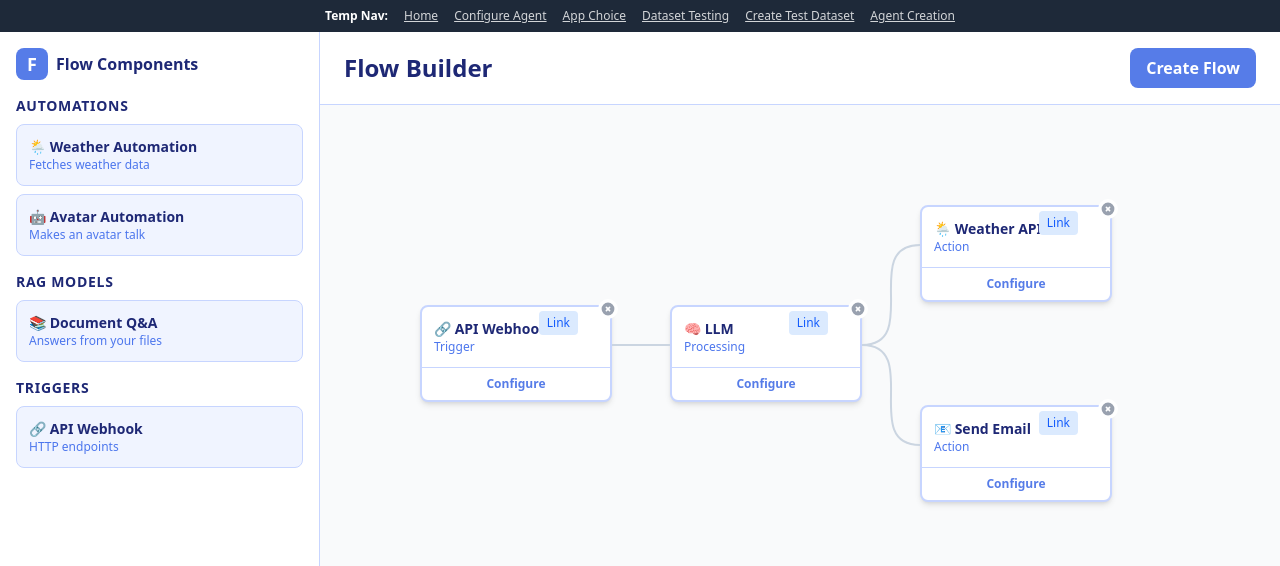
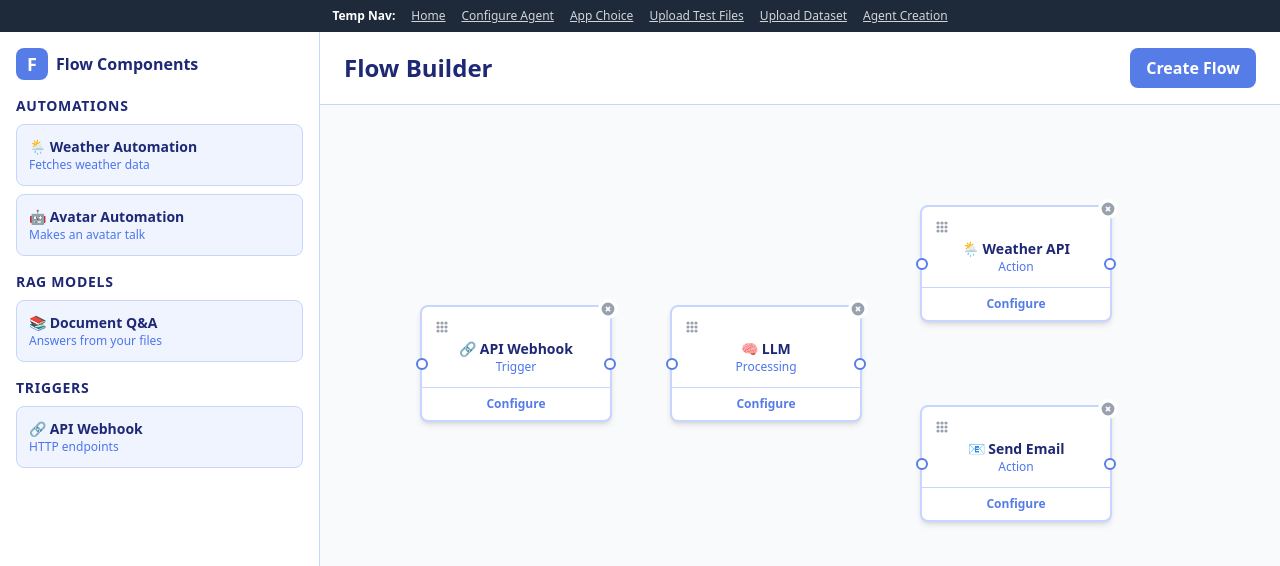
Before and after one commit to jovitaeliana/AutomationAgent, a React (Vite) app: page / in a window 1280 px wide. Both pictures are taken after a click on the button "Agent Creation". Shown: the top 566 px of the page. Built offline with nearby package versions, Linux system fonts and the light colour scheme; data requests are answered from the project's data file.

Commit message:
fixing links

```diff
--- a/src/App.tsx
+++ b/src/App.tsx
@@ -4,12 +4,12 @@ import { useState } from 'react';
 import HomePage from './pages/HomePage';
 import ConfigureAgentPage from './pages/ConfigureAgentPage';
 import AppChoicePage from './pages/AppChoicePage';
-import DatasetTestingPage from './pages/DatasetTestingPage';
-import TestDatasetPage from './pages/TestDatasetPage'; // This corresponds to the "Create Test Dataset" page
+import UploadDatatestPage from './pages/UploadDatatestPage';
 import AgentCreationPage from './pages/AgentCreationPage';
+import UploadTestingFilePage from './pages/DatasetTestingPage';
 
 // Define the possible page names for type safety
-type PageName = 'home' | 'configure' | 'choice' | 'dataset-testing' | 'test-dataset' | 'agent-creation';
+type PageName = 'home' | 'configure' | 'choice' | 'dataset-testing' | 'upload-dataset' | 'agent-creation';
 
 function App() {
   const [page, setPage] = useState<PageName>('home');
@@ -24,9 +24,9 @@ function App() {
       case 'choice':
         return <AppChoicePage />;
       case 'dataset-testing':
-        return <DatasetTestingPage />;
-      case 'test-dataset':
-        return <TestDatasetPage />;
+        return <UploadTestingFilePage />;
+      case 'upload-dataset':
+        return <UploadDatatestPage />;
       case 'agent-creation':
         return <AgentCreationPage />;
       default:
@@ -42,8 +42,8 @@ function App() {
         <button onClick={() => setPage('home')} className="ml-4 underline opacity-80 hover:opacity-100">Home</button>
         <button onClick={() => setPage('configure')} className="ml-4 underline opacity-80 hover:opacity-100">Configure Agent</button>
         <button onClick={() => setPage('choice')} className="ml-4 underline opacity-80 hover:opacity-100">App Choice</button>
-        <button onClick={() => setPage('dataset-testing')} className="ml-4 underline opacity-80 hover:opacity-100">Dataset Testing</button>
-        <button onClick={() => setPage('test-dataset')} className="ml-4 underline opacity-80 hover:opacity-100">Create Test Dataset</button>
+        <button onClick={() => setPage('dataset-testing')} className="ml-4 underline opacity-80 hover:opacity-100">Upload Test Files</button>
+        <button onClick={() => setPage('upload-dataset')} className="ml-4 underline opacity-80 hover:opacity-100">Upload Dataset</button>
         <button onClick={() => setPage('agent-creation')} className="ml-4 underline opacity-80 hover:opacity-100">Agent Creation</button>
       </nav>
 
--- /dev/null
+++ b/src/components/ConnectionPort.tsx
@@ -0,0 +1,28 @@
+import React from 'react';
+
+type PortPosition = 'top' | 'right' | 'bottom' | 'left';
+
+interface ConnectionPortProps {
+  position: PortPosition;
+  onMouseDown: (e: React.MouseEvent) => void;
+  onMouseUp: (e: React.MouseEvent) => void;
+}
+
+const positionClasses: Record<PortPosition, string> = {
+  top: 'top-0 left-1/2 -translate-x-1/2 -translate-y-1/2',
+  right: 'top-1/2 right-0 translate-x-1/2 -translate-y-1/2',
+  bottom: 'bottom-0 left-1/2 -translate-x-1/2 translate-y-1/2',
+  left: 'top-1/2 left-0 -translate-x-1/2 -translate-y-1/2',
+};
+
+const ConnectionPort: React.FC<ConnectionPortProps> = ({ position, onMouseDown, onMouseUp }) => {
+  return (
+    <div
+      className={`absolute w-3 h-3 bg-white border-2 border-primary rounded-full cursor-crosshair hover:bg-primary ${positionClasses[position]}`}
+      onMouseDown={onMouseDown}
+      onMouseUp={onMouseUp}
+    />
+  );
+};
+
+export default ConnectionPort;
--- a/src/components/FlowNode.tsx
+++ b/src/components/FlowNode.tsx
@@ -1,4 +1,6 @@
 import React, { useEffect, useRef } from 'react';
+import ConnectionPort from './ConnectionPort';
+import { DragHandleIcon } from './Icons';
 
 export interface FlowNodeData {
   id: string;
@@ -14,54 +16,47 @@ interface FlowNodeProps {
   onMove: (nodeId: string, position: { x: number; y: number }) => void;
   onConfigure: (nodeId: string) => void;
   onDelete: (nodeId: string) => void;
-  onStartLinking: (e: React.MouseEvent, nodeId: string) => void;
+  onPortMouseDown: (e: React.MouseEvent, nodeId: string) => void;
+  onPortMouseUp: (e: React.MouseEvent, nodeId: string) => void;
 }
 
-const FlowNode: React.FC<FlowNodeProps> = ({ node, isSelected, onSelect, onMove, onConfigure, onDelete, onStartLinking }) => {
+const FlowNode: React.FC<FlowNodeProps> = ({ node, isSelected, onSelect, onMove, onConfigure, onDelete, onPortMouseDown, onPortMouseUp }) => {
   const selectedClasses = "border-primary ring-2 ring-primary/30";
-  const ref = useRef<HTMLDivElement>(null);
+  const dragHandleRef = useRef<HTMLButtonElement>(null);
 
   useEffect(() => {
-    const nodeEl = ref.current;
-    if (!nodeEl) return;
-
+    const handleEl = dragHandleRef.current;
+    if (!handleEl) return;
     const handleMouseDown = (e: MouseEvent) => {
-      if ((e.target as HTMLElement).closest('button')) return;
       e.preventDefault();
-
       const startPos = { x: e.clientX, y: e.clientY };
       const startNodePos = { ...node.position };
-
       const handleMouseMove = (moveEvent: MouseEvent) => {
-        const dx = moveEvent.clientX - startPos.x;
-        const dy = moveEvent.clientY - startPos.y;
-        onMove(node.id, { x: startNodePos.x + dx, y: startNodePos.y + dy });
+        onMove(node.id, { x: startNodePos.x + (moveEvent.clientX - startPos.x), y: startNodePos.y + (moveEvent.clientY - startPos.y) });
       };
-
       const handleMouseUp = () => {
         document.removeEventListener('mousemove', handleMouseMove);
         document.removeEventListener('mouseup', handleMouseUp);
       };
-
       document.addEventListener('mousemove', handleMouseMove);
       document.addEventListener('mouseup', handleMouseUp);
     };
-
-    nodeEl.addEventListener('mousedown', handleMouseDown);
-    return () => nodeEl.removeEventListener('mousedown', handleMouseDown);
+    handleEl.addEventListener('mousedown', handleMouseDown);
+    return () => handleEl.removeEventListener('mousedown', handleMouseDown);
   }, [node.id, node.position, onMove]);
 
   return (
     <div
-      ref={ref}
       id={node.id}
-      className={`absolute bg-app-bg-content border-2 rounded-lg shadow-md w-48 cursor-grab ${isSelected ? selectedClasses : 'border-app-border'}`}
+      className={`absolute bg-app-bg-content border-2 rounded-lg shadow-md w-48 ${isSelected ? selectedClasses : 'border-app-border'}`}
       style={{ left: node.position.x, top: node.position.y }}
-      onMouseDown={(e) => onSelect(e, node.id)}
+      onClick={(e) => onSelect(e, node.id)}
     >
+      <button ref={dragHandleRef} className="absolute top-2 left-2 p-1 text-gray-400 cursor-grab active:cursor-grabbing"><DragHandleIcon /></button>
       <button onClick={() => onDelete(node.id)} className="absolute -top-2 -right-2 bg-white p-0.5 rounded-full text-gray-400 hover:text-red-500 hover:bg-red-100"><svg className="w-4 h-4" fill="currentColor" viewBox="0 0 20 20"><path fillRule="evenodd" d="M10 18a8 8 0 100-16 8 8 0 000 16zM8.707 7.293a1 1 0 00-1.414 1.414L8.586 10l-1.293 1.293a1 1 0 101.414 1.414L10 11.414l1.293 1.293a1 1 0 001.414-1.414L11.414 10l1.293-1.293a1 1 0 00-1.414-1.414L10 8.586 8.707 7.293z" clipRule="evenodd"></path></svg></button>
-      <button onClick={(e) => onStartLinking(e, node.id)} className="absolute top-1 right-8 bg-blue-100 text-blue-600 text-xs px-2 py-1 rounded hover:bg-blue-200">Link</button>
-      <div className="p-3">
+      <ConnectionPort position="right" onMouseDown={(e) => onPortMouseDown(e, node.id)} onMouseUp={(e) => onPortMouseUp(e, node.id)} />
+      <ConnectionPort position="left" onMouseDown={(e) => onPortMouseDown(e, node.id)} onMouseUp={(e) => onPortMouseUp(e, node.id)} />
+      <div className="p-3 pt-8 text-center">
         <p className="font-bold text-sm text-app-text">{node.title}</p>
         <p className="text-xs text-app-text-subtle">{node.type}</p>
       </div>
@@ -71,5 +66,4 @@ const FlowNode: React.FC<FlowNodeProps> = ({ node, isSelected, onSelect, onMove,
     </div>
   );
 };
-
 export default FlowNode;
--- a/src/components/Icons.tsx
+++ b/src/components/Icons.tsx
@@ -1,6 +1,12 @@
 // src/components/Icons.tsx
 
 const iconSizing = "w-8 h-8";
+
+export const DragHandleIcon = () => (
+  <svg className="w-4 h-4" fill="currentColor" viewBox="0 0 20 20">
+    <path d="M5 3a2 2 0 100 4 2 2 0 000-4zM5 13a2 2 0 100 4 2 2 0 000-4zM15 3a2 2 0 100 4 2 2 0 000-4zM5 8a2 2 0 100 4 2 2 0 000-4zM15 8a2 2 0 100 4 2 2 0 000-4zM10 3a2 2 0 100 4 2 2 0 000-4zM10 8a2 2 0 100 4 2 2 0 000-4zM10 13a2 2 0 100 4 2 2 0 000-4zM15 13a2 2 0 100 4 2 2 0 000-4z"></path>
+  </svg>
+);
 
 export const AutomationIcon = () => (
   <svg className={iconSizing} fill="none" stroke="currentColor" viewBox="0 0 24 24">
--- a/src/pages/AgentCreationPage.tsx
+++ b/src/pages/AgentCreationPage.tsx
@@ -1,19 +1,23 @@
 import React, { useState, useEffect, useRef } from 'react';
 import { useDrop } from 'react-dnd';
 import FlowSidebar, { ItemTypes } from '../components/FlowSidebar';
-import type { NodeCategory, NodeItem } from '../components/FlowSidebar';
+import type { NodeItem, NodeCategory } from '../components/FlowSidebar';
+import type { FlowNodeData } from '../components/FlowNode';
 import FlowNode from '../components/FlowNode';
-import type { FlowNodeData } from '../components/FlowNode';
 import ConfigurationPanel from '../components/ConfigurationPanel';
-import Connector from '../components/Connector';
+
+const Connector: React.FC<{ from: { x: number, y: number }, to: { x: number, y: number } }> = ({ from, to }) => (
+  <path d={`M ${from.x} ${from.y} C ${from.x + 60} ${from.y}, ${to.x - 60} ${to.y}, ${to.x} ${to.y}`} stroke="#CBD5E1" strokeWidth="2" fill="none" />
+);
 
 const AgentCreationPage: React.FC = () => {
   const [nodes, setNodes] = useState<FlowNodeData[]>([]);
-  const [connections, setConnections] = useState<[string, string][]>([['node-trigger', 'node-llm'], ['node-llm', 'node-weather'], ['node-llm', 'node-email']]);
+  const [connections, setConnections] = useState<[string, string][]>([]);
   const [availableNodes, setAvailableNodes] = useState<NodeCategory[]>([]);
   const [selectedNodeId, setSelectedNodeId] = useState<string | null>(null);
   const [configuringNodeId, setConfiguringNodeId] = useState<string | null>(null);
-  const [linkingNodeId, setLinkingNodeId] = useState<string | null>(null);
+  const [linkingState, setLinkingState] = useState<{ fromNode: string; toMouse: {x: number, y: number} } | null>(null);
+
   const [isLoading, setIsLoading] = useState(true);
   const [error, setError] = useState<string | null>(null);
   const canvasRef = useRef<HTMLDivElement>(null);
@@ -40,43 +44,53 @@ const AgentCreationPage: React.FC = () => {
   const [, drop] = useDrop(() => ({
     accept: ItemTypes.NODE,
     drop: (item: NodeItem, monitor) => {
-      const canvas = canvasRef.current;
-      if (!canvas) return;
       const offset = monitor.getClientOffset();
-      if (!offset) return;
-      const canvasRect = canvas.getBoundingClientRect();
-      const position = { x: offset.x - canvasRect.left, y: offset.y - canvasRect.top };
+      if (!canvasRef.current || !offset) return;
+      const canvasRect = canvasRef.current.getBoundingClientRect();
       const newNode: FlowNodeData = {
         id: `node-${Date.now()}`,
         title: `${item.icon} ${item.title}`,
         type: item.description,
-        position,
+        position: { x: offset.x - canvasRect.left, y: offset.y - canvasRect.top },
       };
       setNodes(prev => [...prev, newNode]);
     },
   }));
   drop(canvasRef);
 
-  const moveNode = (nodeId: string, position: { x: number; y: number }) => setNodes(prev => prev.map(n => (n.id === nodeId ? { ...n, position } : n)));
+  const moveNode = (nodeId: string, position: { x: number, y: number }) => setNodes(prev => prev.map(n => (n.id === nodeId ? { ...n, position } : n)));
   const deleteNode = (nodeId: string) => {
     setNodes(prev => prev.filter(n => n.id !== nodeId));
     setConnections(prev => prev.filter(c => c[0] !== nodeId && c[1] !== nodeId));
   };
 
-  const handleStartLinking = (e: React.MouseEvent, nodeId: string) => {
+  const handlePortMouseDown = (e: React.MouseEvent, fromNode: string) => {
     e.stopPropagation();
-    setLinkingNodeId(nodeId);
-  };
-  const handleNodeSelect = (e: React.MouseEvent, nodeId: string) => {
-    e.stopPropagation();
-    setSelectedNodeId(nodeId);
-    if (linkingNodeId && linkingNodeId !== nodeId) {
-      setConnections(prev => [...prev, [linkingNodeId, nodeId]]);
-      setLinkingNodeId(null);
-    }
+    setLinkingState({ fromNode, toMouse: { x: e.clientX, y: e.clientY } });
+
+    const handleMouseMove = (moveEvent: MouseEvent) => setLinkingState(prev => prev ? { ...prev, toMouse: { x: moveEvent.clientX, y: moveEvent.clientY } } : null);
+    const handleMouseUp = () => {
+      setLinkingState(null);
+      document.removeEventListener('mousemove', handleMouseMove);
+      document.removeEventListener('mouseup', handleMouseUp);
+    };
+    document.addEventListener('mousemove', handleMouseMove);
+    document.addEventListener('mouseup', handleMouseUp);
   };
 
-  const selectedNodeForConfig = nodes.find(n => n.id === configuringNodeId) || null;
+  const handlePortMouseUp = (e: React.MouseEvent, toNode: string) => {
+    e.stopPropagation();
+    if (linkingState && linkingState.fromNode !== toNode) {
+      setConnections(prev => [...prev, [linkingState.fromNode, toNode]]);
+    }
+    setLinkingState(null);
+  };
+
+  const getPortPosition = (nodeId: string) => {
+    const nodeEl = document.getElementById(nodeId);
+    if (!nodeEl) return { x: 0, y: 0 };
+    return { x: nodeEl.offsetLeft + nodeEl.offsetWidth / 2, y: nodeEl.offsetTop + 40 };
+  };
 
   return (
     <div className="min-h-screen flex overflow-hidden bg-gradient-to-br from-app-bg-highlight to-app-bg-content">
@@ -87,32 +101,23 @@ const AgentCreationPage: React.FC = () => {
           <button className="bg-primary text-white font-semibold py-2 px-4 rounded-lg hover:bg-primary-hover">Create Flow</button>
         </header>
         <main className="flex-1 flex overflow-hidden">
-          <div ref={canvasRef} className="flex-1 relative bg-gray-50 overflow-auto" onClick={() => { setSelectedNodeId(null); setLinkingNodeId(null); }}>
+          <div ref={canvasRef} className="flex-1 relative bg-gray-50 overflow-auto" onClick={() => setSelectedNodeId(null)}>
+            <svg className="absolute top-0 left-0 w-full h-full pointer-events-none">
+              {connections.map(([startId, endId]) => <Connector key={`${startId}-${endId}`} from={getPortPosition(startId)} to={getPortPosition(endId)} />)}
+              {linkingState && <Connector from={getPortPosition(linkingState.fromNode)} to={{x: linkingState.toMouse.x - canvasRef.current!.getBoundingClientRect().left, y: linkingState.toMouse.y - canvasRef.current!.getBoundingClientRect().top}} />}
+            </svg>
             {nodes.map(node => (
-              <FlowNode
-                key={node.id}
-                node={node}
-                isSelected={selectedNodeId === node.id}
-                onSelect={handleNodeSelect}
+              <FlowNode key={node.id} node={node} isSelected={selectedNodeId === node.id}
+                onSelect={(e, id) => { e.stopPropagation(); setSelectedNodeId(id); }}
                 onMove={moveNode}
                 onDelete={deleteNode}
-                onStartLinking={handleStartLinking}
                 onConfigure={setConfiguringNodeId}
+                onPortMouseDown={handlePortMouseDown}
+                onPortMouseUp={handlePortMouseUp}
               />
             ))}
-            {/* The connectors need to be rendered inside the canvas */}
-            <svg className="absolute top-0 left-0 w-full h-full pointer-events-none">
-              {connections.map(([startId, endId]) => {
-                const startNode = nodes.find(n => n.id === startId);
-                const endNode = nodes.find(n => n.id === endId);
-                if (!startNode || !endNode) return null;
-                const from = { x: startNode.position.x + 192, y: startNode.position.y + 40 }; // Approx right middle
-                const to = { x: endNode.position.x, y: endNode.position.y + 40 }; // Approx left middle
-                return <Connector key={`${startId}-${endId}`} from={from} to={to} />;
-              })}
-            </svg>
           </div>
-          <ConfigurationPanel selectedNode={selectedNodeForConfig} onClose={() => setConfiguringNodeId(null)} />
+          <ConfigurationPanel selectedNode={nodes.find(n => n.id === configuringNodeId) || null} onClose={() => setConfiguringNodeId(null)} />
         </main>
       </div>
     </div>
--- a/src/pages/ConfigureAgentPage.tsx
+++ b/src/pages/ConfigureAgentPage.tsx
@@ -1,12 +1,16 @@
-import React, { useState, useEffect } from 'react';
+import React, { useState, useEffect, useRef } from 'react';
 import PageHeader from '../components/PageHeader';
 import SectionCard from '../components/SectionCard';
 import PresetCard from '../components/PresetCard';
 import { InputField, TextareaField } from '../components/FormField';
 import { WeatherConfigFields, SearchConfigFields, CustomConfigFields } from '../components/PresetConfigs';
 import { BackButtonIcon } from '../components/Icons';
+import FlowNode from '../components/FlowNode';
+import Connector from '../components/Connector';
+import ConfigurationPanel from '../components/ConfigurationPanel';
 
 type Preset = { id: string; emoji: string; title: string; description: string; };
+type FlowNodeData = { id: string; title: string; type: string; position: { x: number; y: number }; };
 
 const ConfigureAgentPage: React.FC = () => {
   // State for data fetched from API
@@ -32,6 +36,14 @@ const ConfigureAgentPage: React.FC = () => {
   const [maxResults, setMaxResults] = useState('10');
   const [agentType, setAgentType] = useState('LLM Agent');
   const [configJson, setConfigJson] = useState('');
+
+  // Node and linking state
+  const [nodes, setNodes] = useState<FlowNodeData[]>([]);
+  const [connections, setConnections] = useState<Array<[string, string]>>([]);
+  const [linkingState, setLinkingState] = useState<{ fromNode: string; toMouse: { x: number; y: number } } | null>(null);
+  const [selectedNodeId, setSelectedNodeId] = useState<string | null>(null);
+  const [configuringNodeId, setConfiguringNodeId] = useState<string | null>(null);
+  const canvasRef = useRef<HTMLDivElement | null>(null);
 
   // useEffect to fetch presets when the component mounts
   useEffect(() => {
@@ -84,6 +96,44 @@ const ConfigureAgentPage: React.FC = () => {
     }
   };
 
+  const moveNode = (nodeId: string, position: { x: number, y: number }) => {
+    setNodes((prevNodes: FlowNodeData[]) =>
+      prevNodes.map((node: FlowNodeData) =>
+        node.id === nodeId ? { ...node, position } : node
+      )
+    );
+  };
+
+  const handlePortMouseDown = (e: React.MouseEvent, fromNode: string) => {
+    e.stopPropagation();
+    setLinkingState({ fromNode, toMouse: { x: e.clientX, y: e.clientY } });
+
+    const handleMouseMove = (moveEvent: MouseEvent) => {
+      setLinkingState((prev) =>
+        prev ? { ...prev, toMouse: { x: moveEvent.clientX, y: moveEvent.clientY } } : null
+      );
+    };
+
+    const handleMouseUp = () => {
+      setLinkingState(null);
+      document.removeEventListener("mousemove", handleMouseMove);
+      document.removeEventListener("mouseup", handleMouseUp);
+    };
+
+    document.addEventListener("mousemove", handleMouseMove);
+    document.addEventListener("mouseup", handleMouseUp);
+  };
+
+  const getPortPosition = (nodeId: string): { x: number; y: number } => {
+    const nodeEl = document.getElementById(nodeId);
+    if (!nodeEl) return { x: 0, y: 0 };
+    const rect = nodeEl.getBoundingClientRect();
+    return {
+      x: rect.left + rect.width / 2,
+      y: rect.top + rect.height / 2,
+    };
+  };
+
   return (
     <form onSubmit={handleSaveConfiguration} className="min-h-screen bg-gradient-to-br from-app-bg-highlight to-app-bg text-app-text font-sans">
       <PageHeader title="Configure Agent" subtitle="Set up and customize your automation agent">
@@ -123,6 +173,51 @@ const ConfigureAgentPage: React.FC = () => {
             <TextareaField label="Limitations" placeholder="Specify any limitations or restrictions..." value={limitations} onChange={setLimitations} />
           </div>
         </SectionCard>
+
+        <SectionCard title="Node Canvas">
+          <div ref={canvasRef} className="relative bg-gray-50 overflow-auto">
+            <svg className="absolute top-0 left-0 w-full h-full pointer-events-none">
+              {connections.map(([startId, endId]) => (
+                <Connector
+                  key={`${startId}-${endId}`}
+                  from={getPortPosition(startId)}
+                  to={getPortPosition(endId)}
+                />
+              ))}
+            </svg>
+            {nodes.map((node) => (
+              <FlowNode
+                key={node.id}
+                node={node}
+                isSelected={selectedNodeId === node.id}
+                onSelect={(e, id) => {
+                  e.stopPropagation();
+                  setSelectedNodeId(id);
+                }}
+                onMove={moveNode}
+                onDelete={(id) => {
+                  setNodes((prev) => prev.filter((n) => n.id !== id));
+                }}
+                onConfigure={(id) => {
+                  setConfiguringNodeId(id);
+                }}
+                onPortMouseDown={handlePortMouseDown}
+                onPortMouseUp={(e, id) => {
+                  e.stopPropagation();
+                  if (linkingState && linkingState.fromNode !== id) {
+                    setConnections((prev) => [...prev, [linkingState.fromNode, id]]);
+                  }
+                  setLinkingState(null);
+                }}
+              />
+            ))}
+          </div>
+        </SectionCard>
+
+        <ConfigurationPanel
+          selectedNode={nodes.find((node) => node.id === configuringNodeId) || null}
+          onClose={() => setConfiguringNodeId(null)}
+        />
       </main>
     </form>
   );
--- a/src/pages/TestDatasetPage.tsx
+++ b/src/pages/UploadDatatestPage.tsx
@@ -5,7 +5,7 @@ import ChatPanel from '../components/ChatPanel';
 import FileUploadButton from '../components/FileUploadButton';
 import { BackButtonIcon } from '../components/Icons';
 
-const TestDatasetPage: React.FC = () => {
+const UploadDatatestPage: React.FC = () => {
   // State for all the form fields on this page
   const [datasetName, setDatasetName] = useState('');
   const [testType, setTestType] = useState('mcq');
@@ -14,7 +14,7 @@ const TestDatasetPage: React.FC = () => {
 
   return (
     <div className="min-h-screen bg-gradient-to-br from-app-bg-highlight to-app-bg text-app-text font-sans">
-      <PageHeader title="Create Test Dataset" subtitle="Upload and configure your test data">
+      <PageHeader title="Upload Data" subtitle="Upload and configure your data">
         <div className="flex items-center space-x-4">
           <button type="button" className="text-app-text-subtle hover:opacity-80">
             <BackButtonIcon />
@@ -43,7 +43,7 @@ const TestDatasetPage: React.FC = () => {
           <div className="bg-app-bg-content rounded-xl border border-app-border p-6 hover:shadow-lg transition-all flex flex-col md:flex-row gap-8">
             <div className="flex-1 space-y-8">
               <div>
-                <h2 className="text-2xl font-semibold text-app-text mb-4">Upload Data Files</h2>
+                <h2 className="text-2xl font-semibold text-app-text mb-4">Upload Datatest File</h2>
                 <p className="block text-sm font-medium text-app-text mb-2">Upload your data file (CSV, JSON, TXT, etc.)</p>
                 <FileUploadButton id="data-file-upload" onFileSelect={() => {}} />
               </div>
@@ -100,4 +100,4 @@ const TestDatasetPage: React.FC = () => {
   );
 };
 
-export default TestDatasetPage;
+export default UploadDatatestPage;
```
Also changed, not shown: db.json (+7 -6 lines), src/components/ConfigurationPanel.tsx (+8 -3 lines), src/components/NodeConfigs.tsx (added, +34 -0 lines), src/pages/DatasetTestingPage.tsx (+4 -4 lines).
